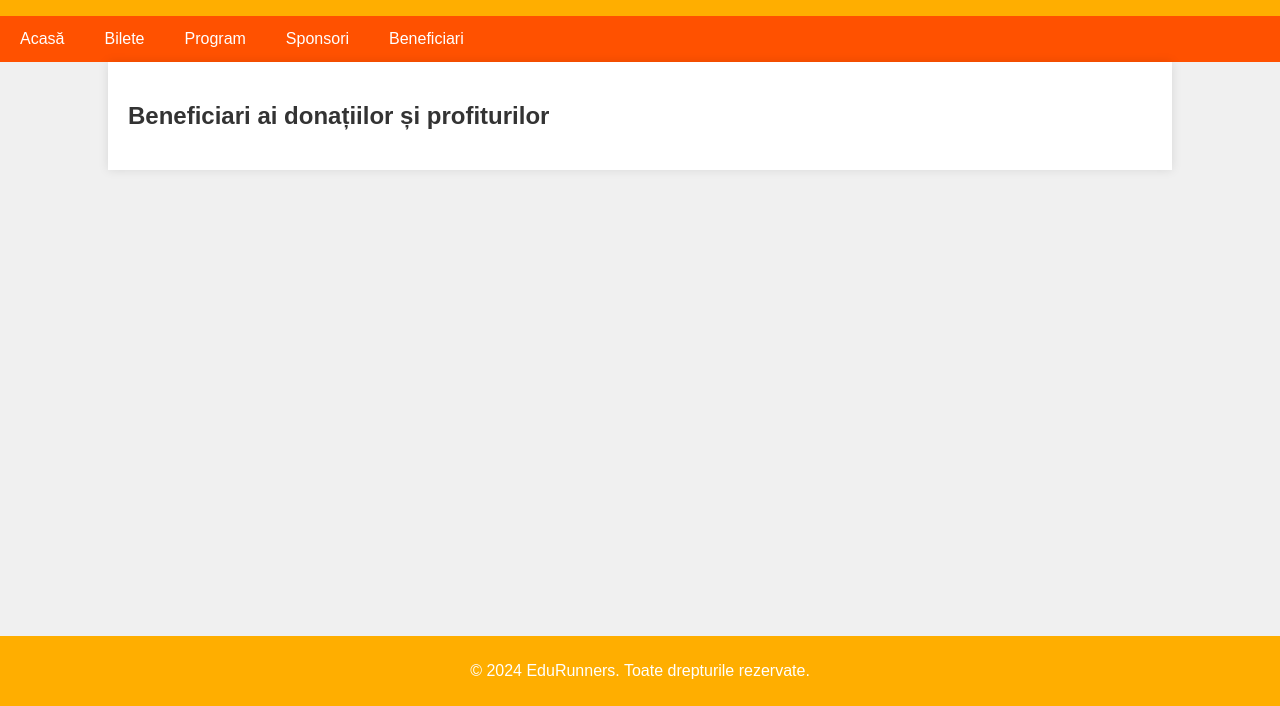
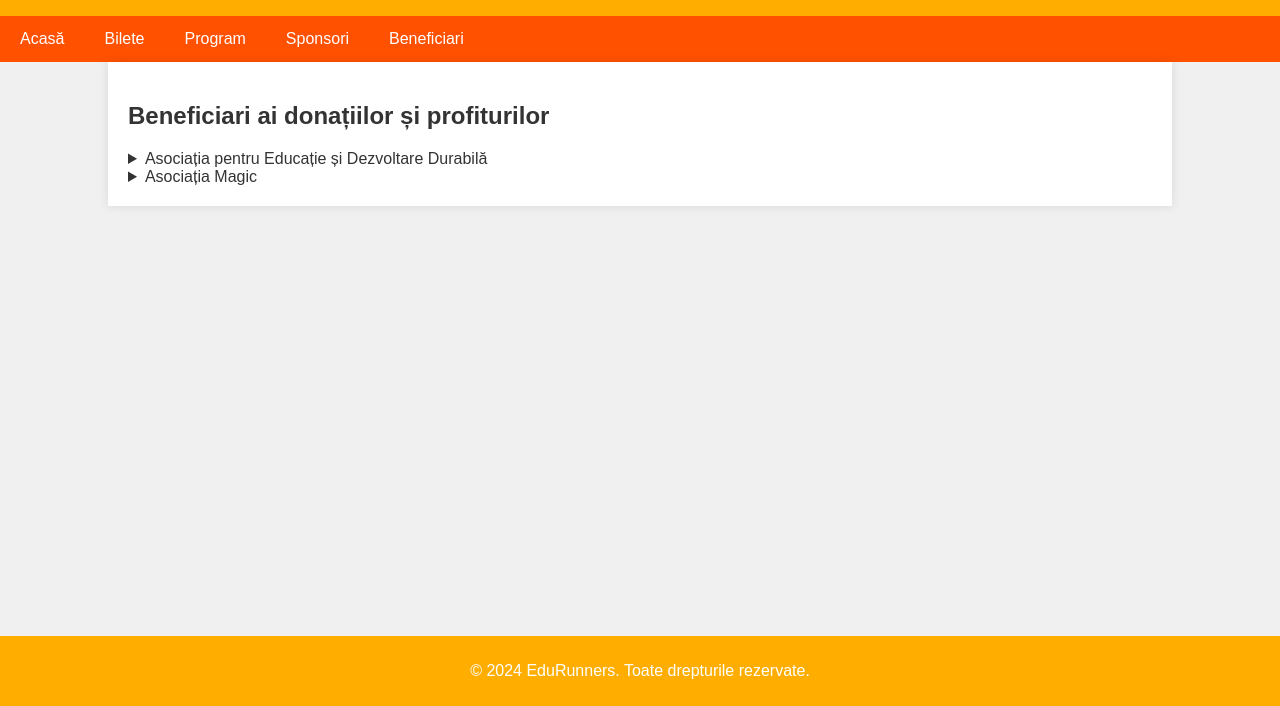
Before and after one commit to andreea-mgh/site-maraton, a plain HTML site: page beneficiari.html in a window 1280 px wide. Shown: the part 94-800 px from the top of the page. Drawn offline with Linux system fonts and the light colour scheme.

Commit message:
update beneficiari

```diff
--- a/beneficiari.html
+++ b/beneficiari.html
@@ -19,7 +19,16 @@
     </nav>
     <div class="container">
         <h2>Beneficiari ai donațiilor și profiturilor</h2>
-
+        <details>
+            <summary>Asociația pentru Educație și Dezvoltare Durabilă</summary>
+            <p>Asociația pentru Educație și Dezvoltare Durabilă (AEDD) este o organizație non-guvernamentală care promovează educația și dezvoltarea durabilă în România. AEDD oferă burse școlare și programe educaționale pentru copii din medii defavorizate.</p>
+            <a href="https://www.aedd.ro/">Website</a>
+        </details>
+        <details>
+            <summary>Asociația Magic</summary>
+            <p>Asociația Magic este o organizație non-guvernamentală care oferă servicii de terapie și consiliere pentru copii cu dizabilități. Asociația Magic organizează tabere și ateliere pentru copii cu dizabilități și familiile lor.</p>
+            <a href="https://www.asociatiamagic.ro/">Website</a>
+        </details>
     </div>
     <footer>
         <p>&copy; 2024 EduRunners. Toate drepturile rezervate.</p>
```
